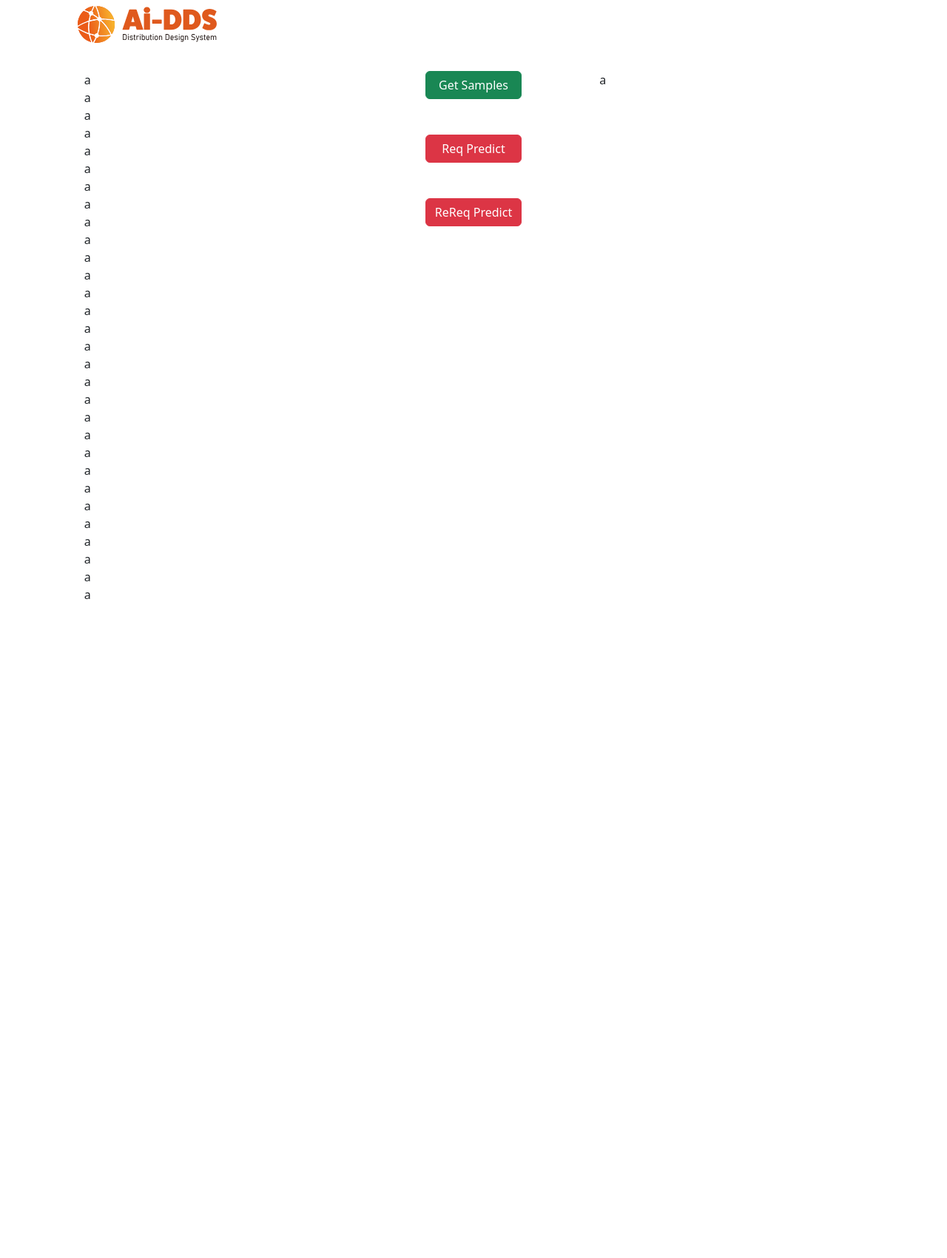
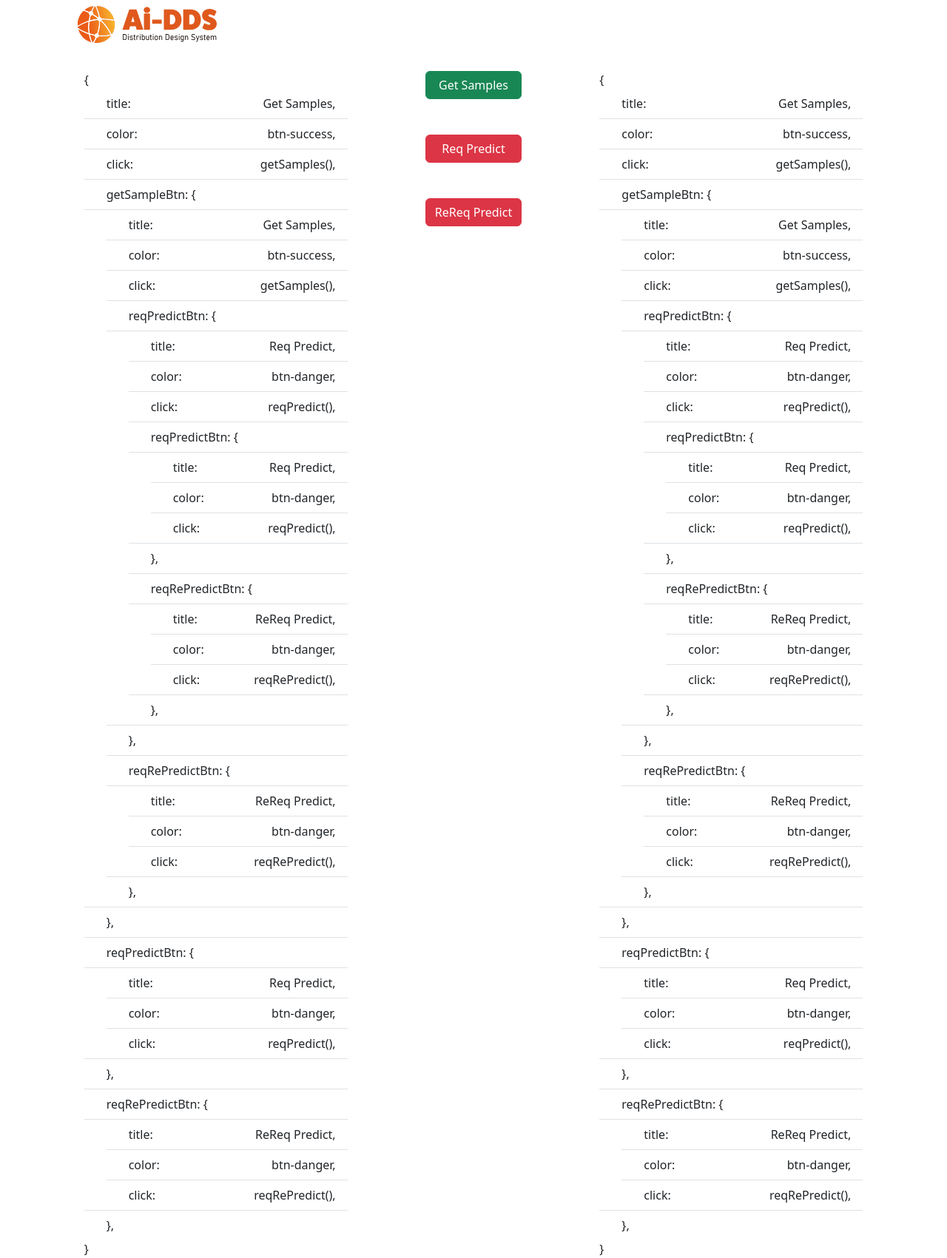
Before and after one commit to freemancho1/flask_apps, a Flask app: page / in a window 1280 px wide. Shown: the whole page at 74% size. Before the commit the page ends 810 px from the top, so only its background shows below. Run offline with Flask 3, Linux system fonts and the light colour scheme; some libraries are stand-ins or nearby versions.

Commit message:
home2404302310

```diff
--- a/aidds/__init__.py
+++ b/aidds/__init__.py
@@ -1,2 +1,7 @@
 from .sys import config
 from .web_server import app
+
+# Make filters
+@app.template_filter('is_dict')
+def is_dict(value):
+    return isinstance(value, dict)
--- a/aidds/services/http/__init__.py
+++ b/aidds/services/http/__init__.py
@@ -1,2 +1 @@
 from .index import Index as index
-from .test import Test as test
--- a/aidds/services/http/index.py
+++ b/aidds/services/http/index.py
@@ -4,9 +4,21 @@ from flask.views import MethodView
 class Index(MethodView):
 
     def get(self):
-        button_info = {
-            "getSampleBtn": {"title": "Get Samples", "color": "btn-success", "click": "getSamples()"},
-            "reqPredictBtn": {"title": "Req Predict", "color": "btn-danger", "click": "reqPredict()"},
-            "reqRePredictBtn": {"title": "ReReq Predict", "color": "btn-danger", "click": "reqRePredict()"},
+        btn_info = {
+            "getSampleBtn": {
+                "title": "Get Samples",
+                "color": "btn-success",
+                "click": "getSamples()",
+            },
+            "reqPredictBtn": {
+                "title": "Req Predict",
+                "color": "btn-danger",
+                "click": "reqPredict()"
+            },
+            "reqRePredictBtn": {
+                "title": "ReReq Predict",
+                "color": "btn-danger",
+                "click": "reqRePredict()"
+            },
         }
-        return render_template("index.html", btn_info=button_info)
+        return render_template("index.html", btn_info=btn_info)
--- a/aidds/static/css/style.css
+++ b/aidds/static/css/style.css
@@ -12,17 +12,6 @@ body {
 /* .app-body {
     border: green 1px solid;
 } */
-.app-title {
-    font-size: 5em;
-}
-.app-title-div {
-    height: 100px;
-}
-.app-main-div {
-    /* position: fixed; */
-    /* height: 100%;
-    border: green 1px solid; */
-}
 
 /* .main-menu {
     background-color: white !important;
--- a/aidds/templates/index.html
+++ b/aidds/templates/index.html
@@ -1,23 +1,61 @@
 {% extends "layouts/base.html" %}
-{% from "macro/index.html" import button_group %}
+{% from "macro/index.html" import button_group, json_to_html %}
 
 {% block main %}
-    <!-- <style>
-        div {
-            border: red 1px solid;
-        }
-    </style> -->
+
+    {% set json_data = {
+        "title": "Get Samples",
+        "color": "btn-success",
+        "click": "getSamples()",
+        "getSampleBtn": {
+            "title": "Get Samples",
+            "color": "btn-success",
+            "click": "getSamples()",
+            "reqPredictBtn": {
+                "title": "Req Predict",
+                "color": "btn-danger",
+                "click": "reqPredict()",
+                "reqPredictBtn": {
+                    "title": "Req Predict",
+                    "color": "btn-danger",
+                    "click": "reqPredict()"
+                },
+                "reqRePredictBtn": {
+                    "title": "ReReq Predict",
+                    "color": "btn-danger",
+                    "click": "reqRePredict()"
+                },
+            },
+            "reqRePredictBtn": {
+                "title": "ReReq Predict",
+                "color": "btn-danger",
+                "click": "reqRePredict()"
+            },
+        },
+        "reqPredictBtn": {
+            "title": "Req Predict",
+            "color": "btn-danger",
+            "click": "reqPredict()"
+        },
+        "reqRePredictBtn": {
+            "title": "ReReq Predict",
+            "color": "btn-danger",
+            "click": "reqRePredict()"
+        },
+    } %}
+
     <div class="row justify-content-around">
-        <div class="col-4">
-            a<br/>a<br/>a<br/>a<br/>a<br/>a<br/>a<br/>a<br/>a<br/>a<br/>
-            a<br/>a<br/>a<br/>a<br/>a<br/>a<br/>a<br/>a<br/>a<br/>a<br/>
-            a<br/>a<br/>a<br/>a<br/>a<br/>a<br/>a<br/>a<br/>a<br/>a<br/>
+        <div class="col-4 aa">
+            {{json_to_html(json=json_data)}}
         </div>
-        <div class="col-2">
+        <div class="col-2 aa">
             {{button_group(btn_info=btn_info)}}
         </div>
-        <div class="col-4">a</div>
+        <div class="col-4 aa">
+            {{json_to_html(json=json_data)}}
+        </div>
     </div>
+
 
     <script type="text/javascript">
         const getSamples = () => {
@@ -30,4 +68,11 @@
             console.log('Click reqRePredict');
         }
     </script>
+
+    <!-- <style>
+        div .aa {
+            border: red 1px solid;
+        }
+    </style> -->
+
 {% endblock main %}
--- a/aidds/templates/layouts/base.html
+++ b/aidds/templates/layouts/base.html
@@ -1,3 +1,5 @@
+{% from "macro/app_menu.html" import app_menu %}
+{% from "macro/app_footer.html" import app_footer %}
 <!DOCTYPE html>
 <html lang="en">
 
@@ -15,21 +17,20 @@
 </head>
 
 <body>
-    {% from "macro/head.html" import nav %}
-    <div class="container app-body">
-        {{nav(logo_img="ai-dds_01.svg", title="", xy=[210,50])}}
-        <!-- Header -->
-        <!-- <div class="app-title-div">
-            {# % include "include/head" ignore missing % #}
-        </div> -->
+    <div class="container app">
+        <div class="app-menu">
+        {{app_menu()}}
+        </div>
 
         <!-- Main Body -->
-        <div class="app-main-div">
-            {% block main %}{% endblock main %}
+        <div class="app app-main">
+        {% block main %}{% endblock main %}
         </div>
 
         <!-- Footer -->
-        {% include "include/footer.html" ignore missing %}
+        <div class="app app-footer">
+        {{app_footer()}}
+        </div>
     </div>
 
     <!-- Bootstrap core JavaScript -->
--- /dev/null
+++ b/aidds/templates/macro/app_footer.html
@@ -0,0 +1,2 @@
+{% macro app_footer() -%}
+{%- endmacro %}
--- /dev/null
+++ b/aidds/templates/macro/app_menu.html
@@ -0,0 +1,16 @@
+{% macro app_menu() -%}
+<nav class="navbar bg-body-tertiary main-menu">
+    <div class="container-fluid">
+        <img src="{{ url_for('static', filename='img/ai-dds_01.svg') }}"
+            alt="Logo" width="210" height="50"
+            class="d-inline-block align-text-top" />
+    </div>
+</nav>
+
+<style>
+    .main-menu {
+        background-color: white !important;
+        margin-bottom: 30px;
+    }
+</style>
+{%- endmacro %}
--- a/aidds/templates/macro/head.html
+++ /dev/null
@@ -1,21 +0,0 @@
-{% macro nav(logo_img="", title="", xy=[]) -%}
-<nav class="navbar bg-body-tertiary main-menu">
-    <div class="container-fluid">
-        {% if logo_img %}
-        <!-- (X) f-string -->
-        <!-- <img src="{# { url_for('static', filename=f'img/{logo_img}') } #}" -->
-        <img src="/static/img/{{logo_img}}"
-            alt="Logo" width="{{xy[0]}}" height="{{xy[1]}}"
-            class="d-inline-block align-text-top" />
-        {% endif %}
-            {{title}}
-    </div>
-</nav>
-
-<style>
-    .main-menu {
-        background-color: white !important;
-        margin-bottom: 30px;
-    }
-</style>
-{%- endmacro %}
--- a/aidds/templates/macro/index.html
+++ b/aidds/templates/macro/index.html
@@ -1,12 +1,91 @@
 {% from "macro/common.html" import button %}
 
 {% macro button_group(btn_info="") -%}
-<div class="d-flex justify-content-center">
-    <div class="d-grid gap-5">
-        {% for id, v in btn_info | dictsort %}
-            <!-- Call macro in macro -->
-            {{button(id=id, title=v.title, color=v.color, click=v.click)}}
+    <div class="d-flex justify-content-center">
+        <div class="d-grid gap-5">
+            {% for id, v in btn_info | items %}
+                <!-- Call macro in macro -->
+                {{button(
+                    id=id,
+                    title=v.title,
+                    color=v.color,
+                    click=v.click
+                )}}
+            {% endfor %}
+        </div>
+    </div>
+{%- endmacro %}
+
+
+{% macro json_to_html(json=None) -%}
+    <li class="list-group-item">{</li>
+    <ul class="list-group list-group-flush">
+    <!-- <ul class="list-group"> -->
+        {# % for id, value in json | dictsort % #}
+        {% for id, value in json | items %}
+        {% if value | is_dict %}
+            <li class="list-group-item sub-item-t">{{id}}: {</li>
+            <li class="list-group-item sub-item">
+                {{json_to_html_sub(json=value)}}
+            </li>
+        {% else %}
+            <li class="list-group-item sub-item-t">
+                <div class="d-flex justify-content-between">
+                    <div>{{id}}:</div><div>{{value}},</div>
+                </div>
+            </li>
+        {% endif %}
+    {% endfor %}
+    </ul>
+    <li class="list-group-item">}</li>
+
+    <style>
+        .sub-item-t {
+            padding-left: 30px;
+        }
+        .sub-item {
+            padding-left: 30px;
+            padding-top: 0px;
+            padding-bottom: 0px;
+            padding-right: 0px;
+        }
+    </style>
+{%- endmacro %}
+
+{% macro json_to_html_sub(json=None) -%}
+    <ul class="list-group list-group-flush">
+    <!-- <ul class="list-group"> -->
+        {# % for id, value in json | dictsort % #}
+        {% for id, value in json | items %}
+            {% if value | is_dict %}
+                <li class="list-group-item sub-item-t">{{id}}: {</li>
+                <li class="list-group-item sub-item">
+                    {{json_to_html_sub(json=value)}}
+                </li>
+            {% else %}
+                <li class="list-group-item sub-item-t">
+                    <div class="d-flex justify-content-between">
+                        <div>{{id}}:</div><div>{{value}},</div>
+                    </div>
+                </li>
+            {% endif %}
         {% endfor %}
-    </div>
-</div>
+    </ul>
+    <li class="list-group-item sub-item-t">},</li>
 {%- endmacro %}
+
+<!-- Backup `json_to_html()` -->
+{% macro json_to_html_simple(json=None) -%}
+    <ul>
+    {% for id, value in json | dictsort %}
+        <li>
+        {% if value | is_dict %}
+            <div>{{id}}:</div>
+            {{json_to_html(json=value)}}
+        {% else %}
+            <div>{{id}}: {{value}}</div>
+        {% endif %}
+        </li>
+    {% endfor %}
+    </ul>
+{%- endmacro %}
--- a/aidds/web_server.py
+++ b/aidds/web_server.py
@@ -1,6 +1,7 @@
 from flask import Flask
 from flask_cors import CORS
 from datetime import timedelta
+from jinja2 import Environment
 
 app = Flask(__name__)
 app.debug = True
@@ -12,11 +13,18 @@ app.config.update(
 )
 app.jinja_env.trim_blocks = True
 
+# # Make filters
+# @app.template_filter('is_dict')
+# def is_dict(value):
+#     return isinstance(value, dict)
+
+# Check Jinja2 Filters
+# env = Environment()
+# print(f'Jinja2 Filters: {env.filters}')
+
 CORS(app)
 
 # Route
 from aidds.services.http import index
-from aidds.services.http import test
 
 app.add_url_rule('/', view_func=index.as_view('index'))
-app.add_url_rule('/test', view_func=test.as_view('test'))
```
Also changed, not shown: aidds/services/http/test.py (deleted, +0 -7 lines), aidds/templates/include/head.html (deleted, +0 -13 lines), aidds/templates/test/aa.html (deleted, +0 -3 lines), aidds/templates/test/test.html (deleted, +0 -7 lines).
